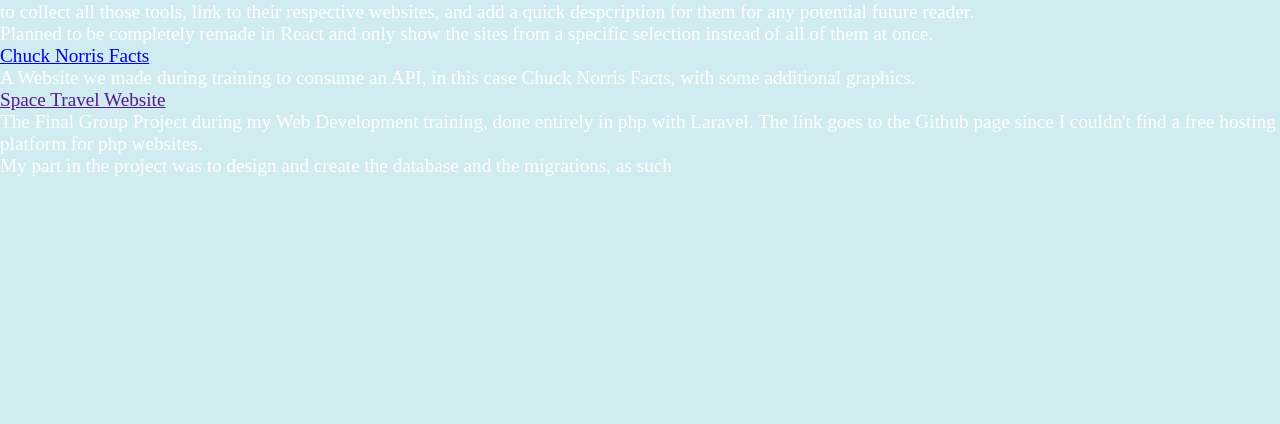
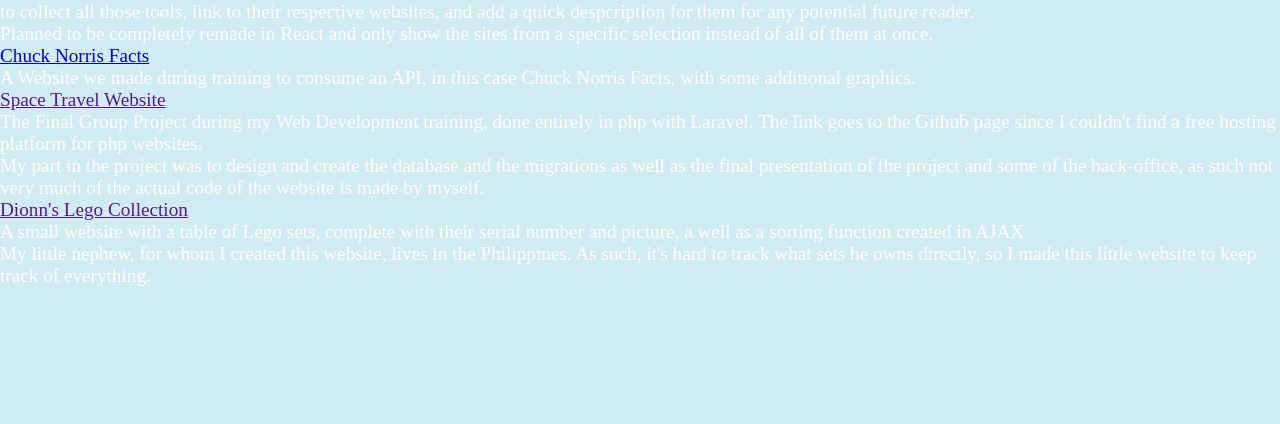
Before and after one commit to Bofferbrauer/Homepage, a plain HTML site: page pages/portfolio.html in a window 1280 px wide. Shown: the part 273-697 px from the top of the page. Drawn offline with Linux system fonts and the light colour scheme.

Commit message:
Update portfolio.html

```diff
--- a/pages/portfolio.html
+++ b/pages/portfolio.html
@@ -52,14 +52,25 @@
                 The Final Group Project during my Web Development training, done entirely in php with Laravel. The link goes to the Github page since I couldn't find a free hosting platform for php websites.
             </p>
             <p class="pdescription part2">
-                My part in the project was to design and create the database and the migrations, as such
+                My part in the project was to design and create the database and the migrations as well as the final presentation of the project and some of the back-office, as such not very much of the actual code of the website is made by myself.
             </p>
         </section>
         <section class="project">
+            <a class="plink" href="">Dionn's Lego Collection</a>
+            <p class="pdescription part1">
+                A small website with a table of Lego sets, complete with their serial number and picture, a well as a sorting function created in AJAX
+            </p>
+            <p class="pdescription part2">
+                My little nephew, for whom I created this website, lives in the Philippines. As such, it's hard to track what sets he owns directly, so I made this little website to keep track of everything.
+            </p>
+        </section>
+        <section class="project">
+            <a class="plink" href=""></a>
             <p class="pdescription part1"></p>
             <p class="pdescription part2"></p>
         </section>
         <section class="project">
+            <a class="plink" href=""></a>
             <p class="pdescription part1"></p>
             <p class="pdescription part2"></p>
         </section>
```
